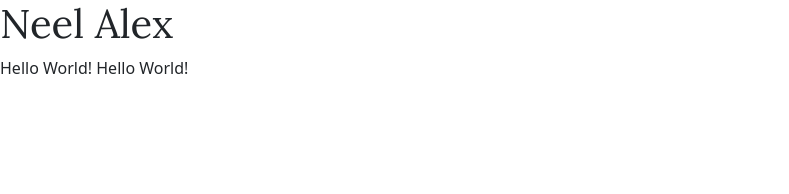
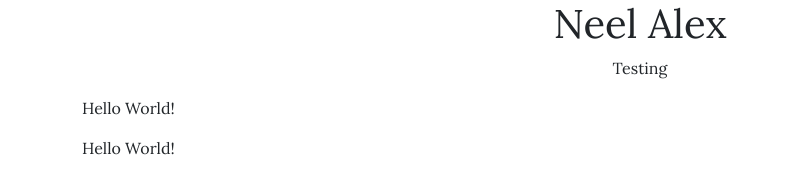
Before and after one commit to neel-alex/neel-alex.github.io, a plain HTML site: page index.html in a window 1280 px wide. Shown: the whole page, without its empty margins (0-789 px from the left). Drawn offline with nearby package versions, Linux system fonts and the light colour scheme.

Commit message:
Changing format slightly

```diff
--- a/index.html
+++ b/index.html
@@ -13,10 +13,16 @@
   </head>
 
   <body>
-    <h1>Neel Alex</h1>
-    Hello World!
-    Hello World!
+    <div class="text-center">
+      <h1>Neel Alex</h1>
+      <p> Testing </p>
 
+    </div>
+
+    <div class="container">
+      <p>Hello World!</p>
+      <p>Hello World!</p>
+    </div>
 
 
 
--- a/src/js/testing.js
+++ b/src/js/testing.js
@@ -1 +1 @@
-alert("js loaded")
+// alert("js loaded")
```
